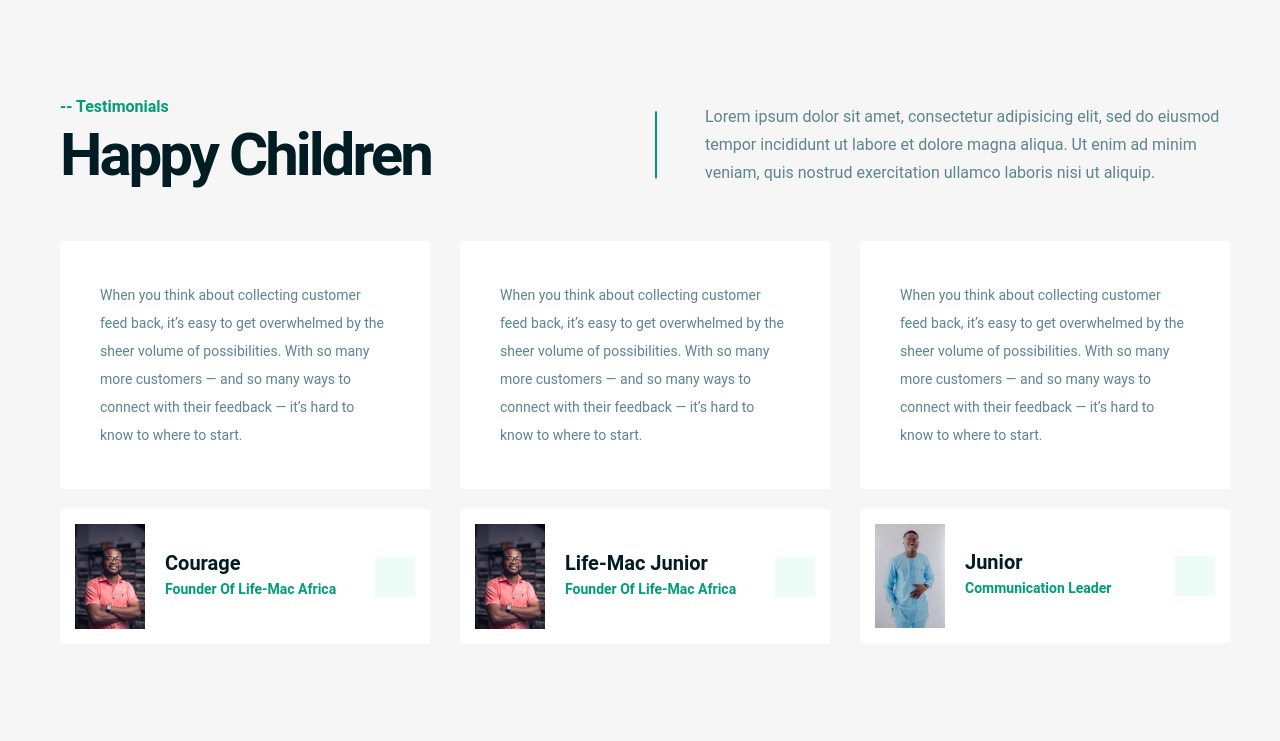
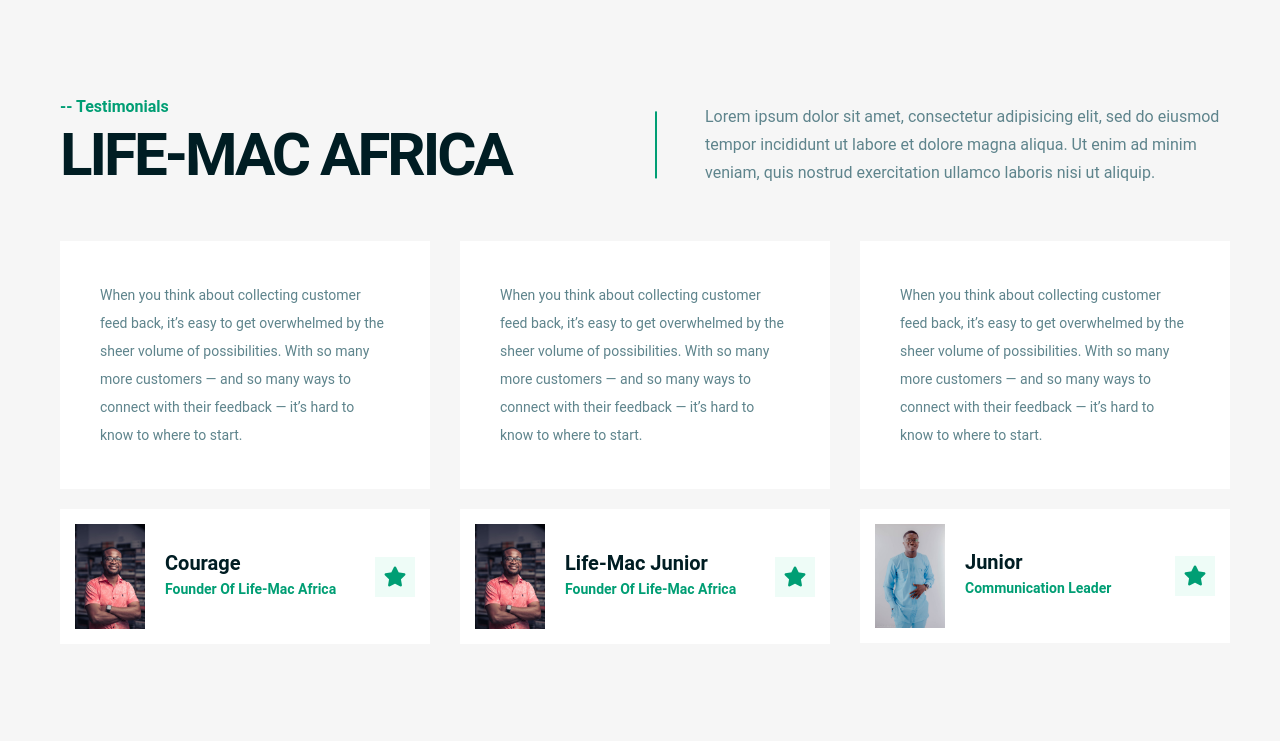
Before and after one commit to LifeMac-Africa/website, a PHP site: page /index.php in a window 1280 px wide. Shown: the part 4002-4743 px from the top of the page. Run offline with PHP 8.4, Linux system fonts and the light colour scheme; some web fonts are replaced.

Commit message:
life-mac africa 27/03/24

```diff
--- a/include/header.php
+++ b/include/header.php
@@ -13,11 +13,7 @@
 
 		<!-- CSS here -->
         <link rel="stylesheet" href="./stylesSheet/bootstrap.min.css">
-        <link rel="stylesheet" href="./stylesSheet/animate.min.css">
-        <link rel="stylesheet" href="./stylesSheet/magnific-popup.css">
-        <link rel="stylesheet" href="./stylesSheet/fontawesome-all.min.css">
         <link rel="stylesheet" href="./stylesSheet/jquery-ui.css">
-        <link rel="stylesheet" href="./stylesSheet/flaticon.css">
         <link rel="stylesheet" href="./stylesSheet/odometer.css">
         <link rel="stylesheet" href="./stylesSheet/slick.css">
         <link rel="stylesheet" href="./stylesSheet/default.css">
@@ -25,4 +21,4 @@
         <link rel="stylesheet" href="./stylesSheet/responsive.css">
 
 
-            </head>
+</head>
--- a/include/navbar.php
+++ b/include/navbar.php
@@ -1,4 +1,6 @@
-
+<?php
+include('./include/header.php');
+?>
           <!-- Preloader area start -->
           <div id="loading" style="display: none;">
         <div id="loading-center">
--- a/index.php
+++ b/index.php
@@ -1,14 +1,13 @@
 <?php
 include('./include/header.php');
 include('./include/navbar.php');
-
 ?>
 
 
 
 
         <!-- main-area -->
-        <main>
+<main>
         <!-- Image with Text under navbar -->
     <section class="slider-area">
     <div class="slider-active">
@@ -38,7 +37,7 @@
                 <div class="video-container position-relative">
                     <!-- Add SVG animation here -->
                     <div class="svg-animation"></div>
-                    <video id="myVideo" width="560" height="315" autoplay muted loop>
+                    <video id="myVideo" width="400" height="315" autoplay muted loop>
                         <source src="./Midea/Doing the most good with your charitable donations.mp4" type="video/mp4">
                         Your browser does not support the video tag.
                     </video>
@@ -360,7 +359,7 @@
                         <div class="col-xl-6 col-lg-5">
                             <div class="section-title title-style-two mb-50">
                                 <span class="sub-title">-- Testimonials</span>
-                                <h2 class="title">Happy Children</h2>
+                                <h2 class="title">LIFE-MAC AFRICA</h2>
                             </div>
                         </div>
                         <div class="col-xl-6 col-lg-7">
```
